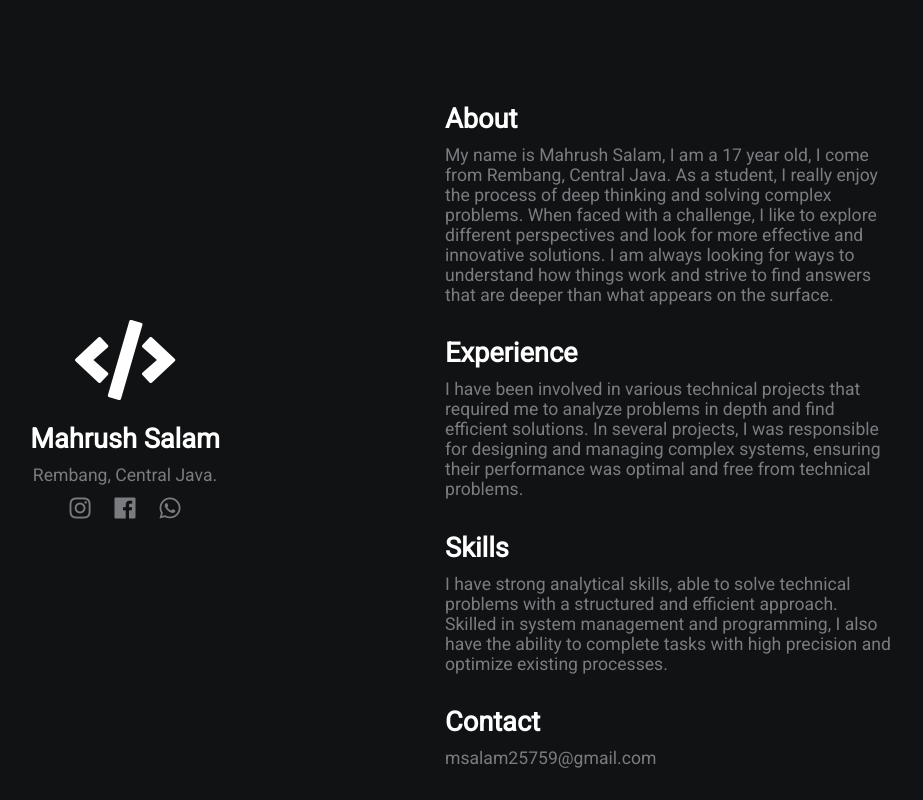
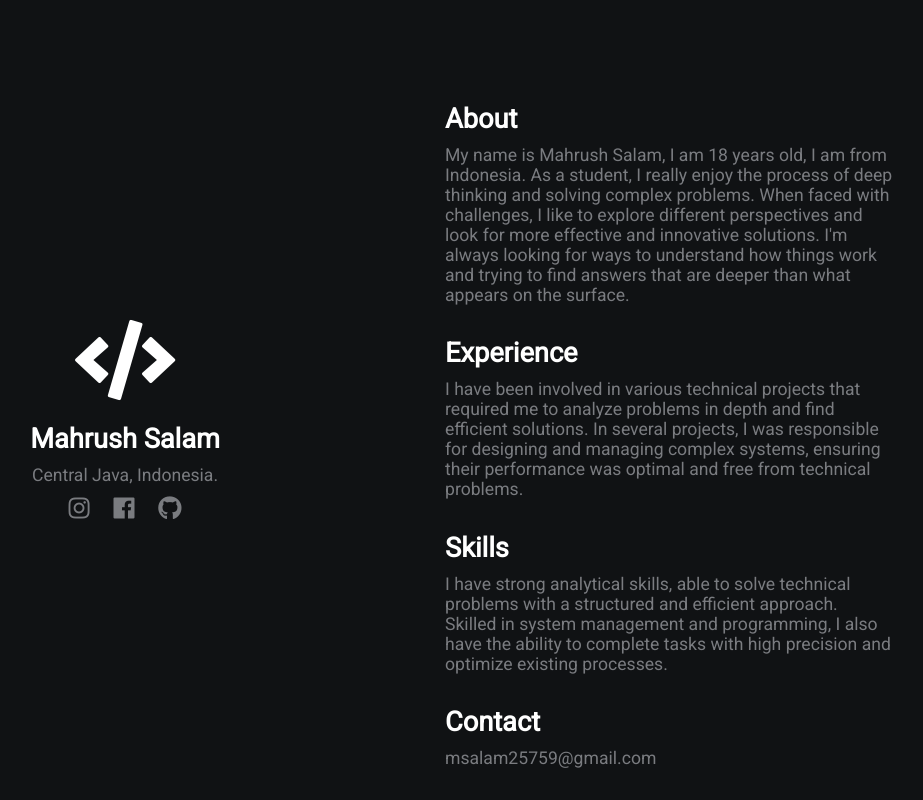
Before and after one commit to MahrushSalam/my-website, a plain HTML site: page index.html in a window 1280 px wide. Shown: the whole page, without its empty margins (195-1118 px from the left). Drawn offline with Linux system fonts and the light colour scheme.

Commit message:
Update index.html

```diff
--- a/index.html
+++ b/index.html
@@ -13,14 +13,14 @@
         <div class="section-1">
             <i class="fas fa-code fa-5x white"></i>
             <h2>Mahrush Salam</h2>
-            <p>Rembang, Central Java.</p>
+            <p>Central Java, Indonesia.</p>
             <a href="https://www.instagram.com/lamznotfound/"><i class="fab fa-instagram"></i></a>
             <a href="https://www.facebook.com/mahrus.salam.142"><i class="fab fa-facebook"></i></a>
-            <a href="https://wa.me/qr/ZGMNXFVNEVWNF1"><i class="fab fa-whatsapp"></i></a>
+            <a href="https://github.com/MahrushSalam"><i class="fab fa-github"></i></a>
         </div>
         <div class="section-2">
             <h2>About</h2>
-            <p>My name is Mahrush Salam, I am a 17 year old, I come from Rembang, Central Java. As a student, I really enjoy the process of deep thinking and solving complex problems. When faced with a challenge, I like to explore different perspectives and look for more effective and innovative solutions. I am always looking for ways to understand how things work and strive to find answers that are deeper than what appears on the surface.</p>
+            <p>My name is Mahrush Salam, I am 18 years old, I am from Indonesia. As a student, I really enjoy the process of deep thinking and solving complex problems. When faced with challenges, I like to explore different perspectives and look for more effective and innovative solutions. I'm always looking for ways to understand how things work and trying to find answers that are deeper than what appears on the surface.</p>
             <h2>Experience</h2>
             <p>I have been involved in various technical projects that required me to analyze problems in depth and find efficient solutions. In several projects, I was responsible for designing and managing complex systems, ensuring their performance was optimal and free from technical problems.</p>
             <h2>Skills</h2>
```
